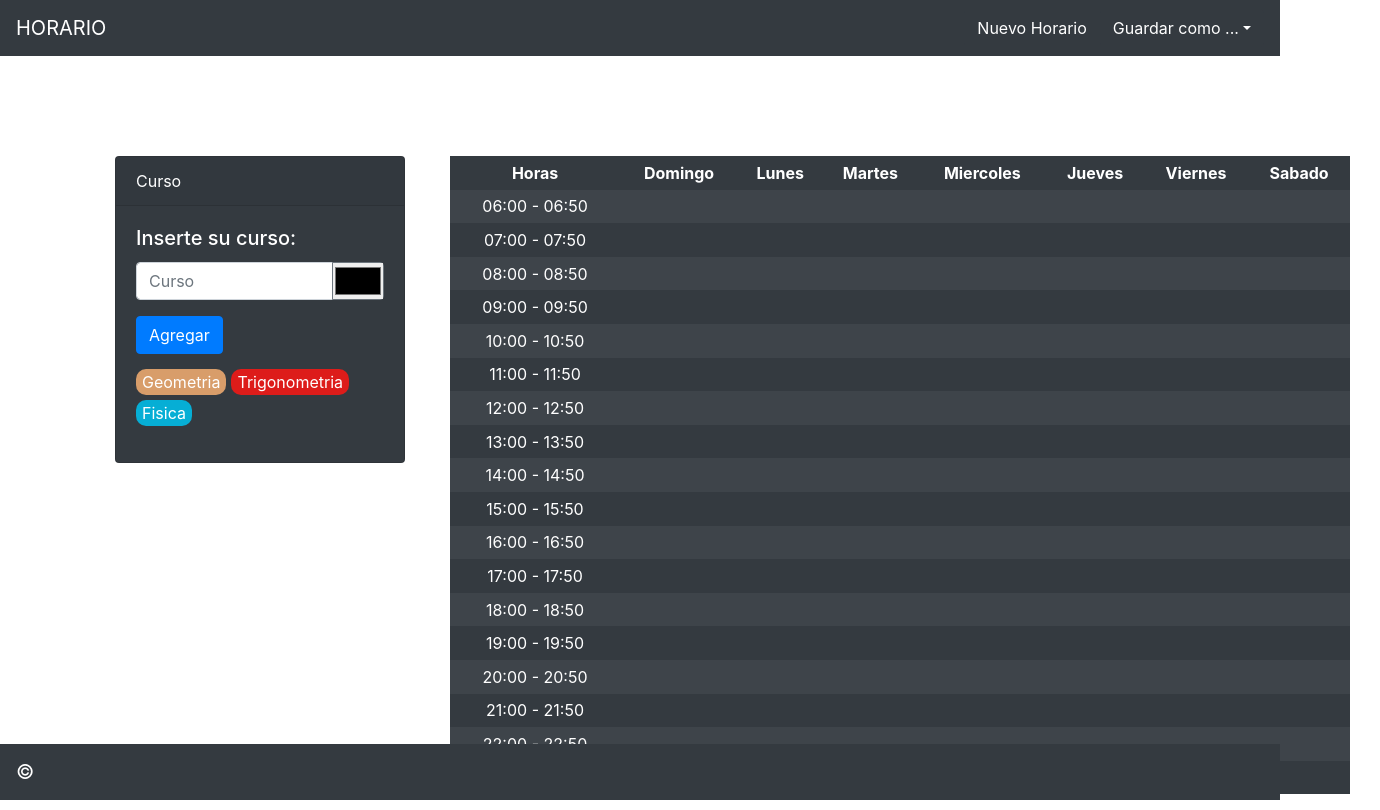
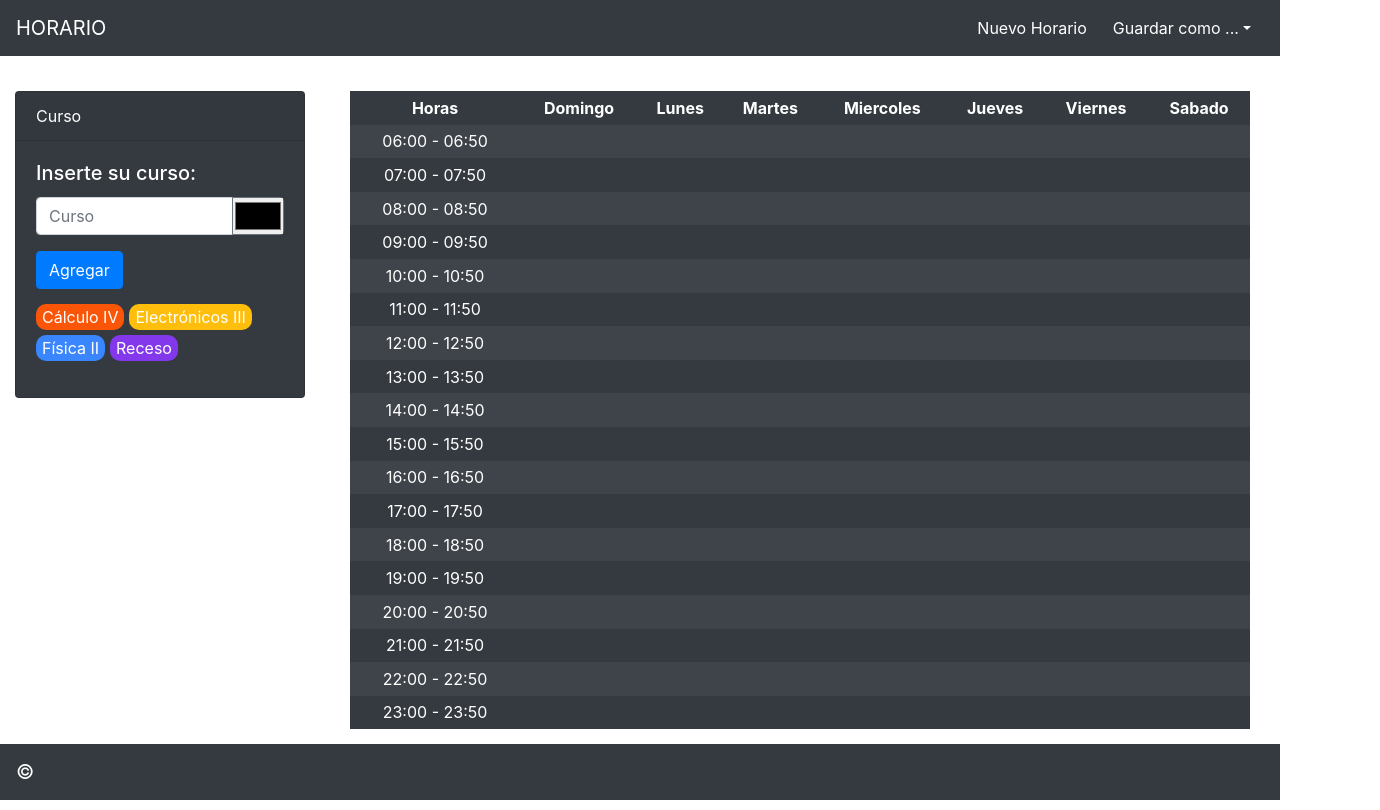
Before and after one commit to BouCode/React-Generador-de-horario, a React (Create React App) app: page / in a window 1280 px wide. Shown: the whole page, 1380 px wide, since content can reach past the window. Built offline with nearby package versions, Linux system fonts and the light colour scheme.

Commit message:
[Realizando algunos ajustes]

```diff
--- a/src/App.js
+++ b/src/App.js
@@ -10,7 +10,7 @@ function App() {
 		<div>
 			<Header style={{ width: '100%' }} />
 
-			<Container fluid style={{ margin: '100px 0 0 100px' }}>
+			<Container fluid style={{ marginTop: '35px', padding: '0 auto' }}>
 				<Row>
 					<Col sm={3}>
 						<Data />
--- a/src/components/data.js
+++ b/src/components/data.js
@@ -8,8 +8,8 @@ const Data = () => {
 		padding: '0px'
 	};
 
-	const [ arrCourse, setArrCourse ] = useState([ 'Geometria', 'Trigonometria', 'Fisica' ]);
-	const [ arrColor, setArrColor ] = useState([ '#D89D6A', '#DD1C1A', '#06AED5' ]);
+	const [ arrCourse, setArrCourse ] = useState([ 'Cálculo IV', 'Electrónicos III', 'Física II', 'Receso' ]);
+	const [ arrColor, setArrColor ] = useState([ '#fb5607', '#ffbe0b', '#3a86ff', '#8338ec' ]);
 	const [ course, setCourse ] = useState('');
 	const [ color, setColor ] = useState('');
 	function courseCapture({ target }) {
@@ -30,8 +30,6 @@ const Data = () => {
 		const target = event.target;
 		const TextContent = target.textContent;
 		const ColorContent = target.style.backgroundColor;
-		// console.log(TextContent);
-		// console.log(ColorContent);
 		SelectItem('', TextContent, ColorContent);
 	}
 
@@ -41,8 +39,6 @@ const Data = () => {
 			if (arrCourse[i] === TextContent) {
 				arrCourse.splice(i, 1);
 				arrColor.splice(i, 1);
-				console.log(arrColor);
-				console.log(arrCourse);
 				setArrCourse(arrCourse);
 				setArrColor(arrColor);
 				event.target.textContent = '';
@@ -94,8 +90,6 @@ const Data = () => {
 					<Button variant="primary" onClick={buttonAdd}>
 						Agregar
 					</Button>
-					{/* <SelectItem value="Probando" /> */}
-
 					<ul style={{ padding: '0px', marginTop: '10px' }}>{VisuaData}</ul>
 				</Card.Body>
 			</Card>
--- a/src/components/main.js
+++ b/src/components/main.js
@@ -9,14 +9,11 @@ export function SelectItem(event, text, course) {
 		col.push(course);
 	} else {
 		if (arr == null) {
-			return console.log(event.target.textContent);
 		}
 		arr.map((value, index) => {
 			event.target.textContent = arr[index];
 			event.target.style.backgroundColor = col[index];
 		});
-
-		console.log(event.target.textContent);
 	}
 }
 
```
Also changed, not shown: package.json (+10 -2 lines).
